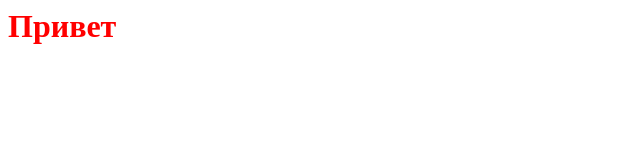
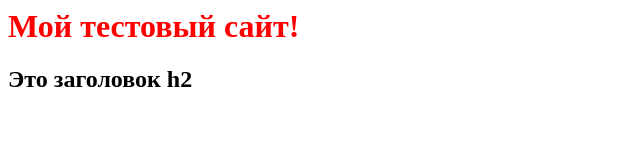
Before and after one commit to gre4ixin/gre4ixin.github.io, a plain HTML site: page index.html in a window 1280 px wide. Shown: the whole page, without its empty margins (0-640 px from the left). Drawn offline with Linux system fonts and the light colour scheme.

Commit message:
Добавлена пара полей

```diff
--- a/index.html
+++ b/index.html
@@ -4,6 +4,7 @@
     <link rel="stylesheet" type="text/css" href="style.css">
 </head>
 <body>
-    <h1>Привет</h1>
+    <h1>Мой тестовый сайт!</h1>
+    <h2>Это заголовок h2</h2>
 </body>
 </html>
```
